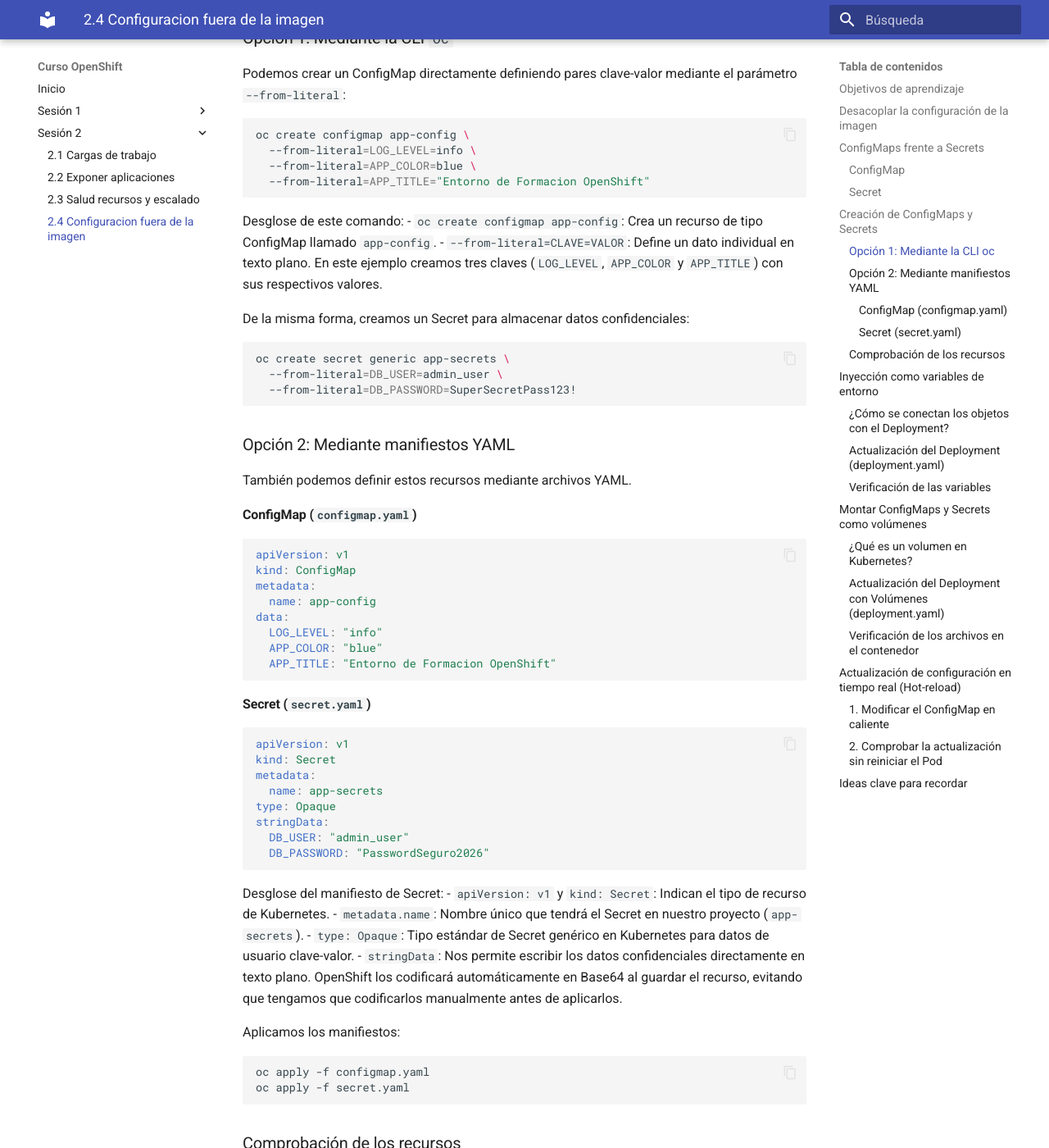
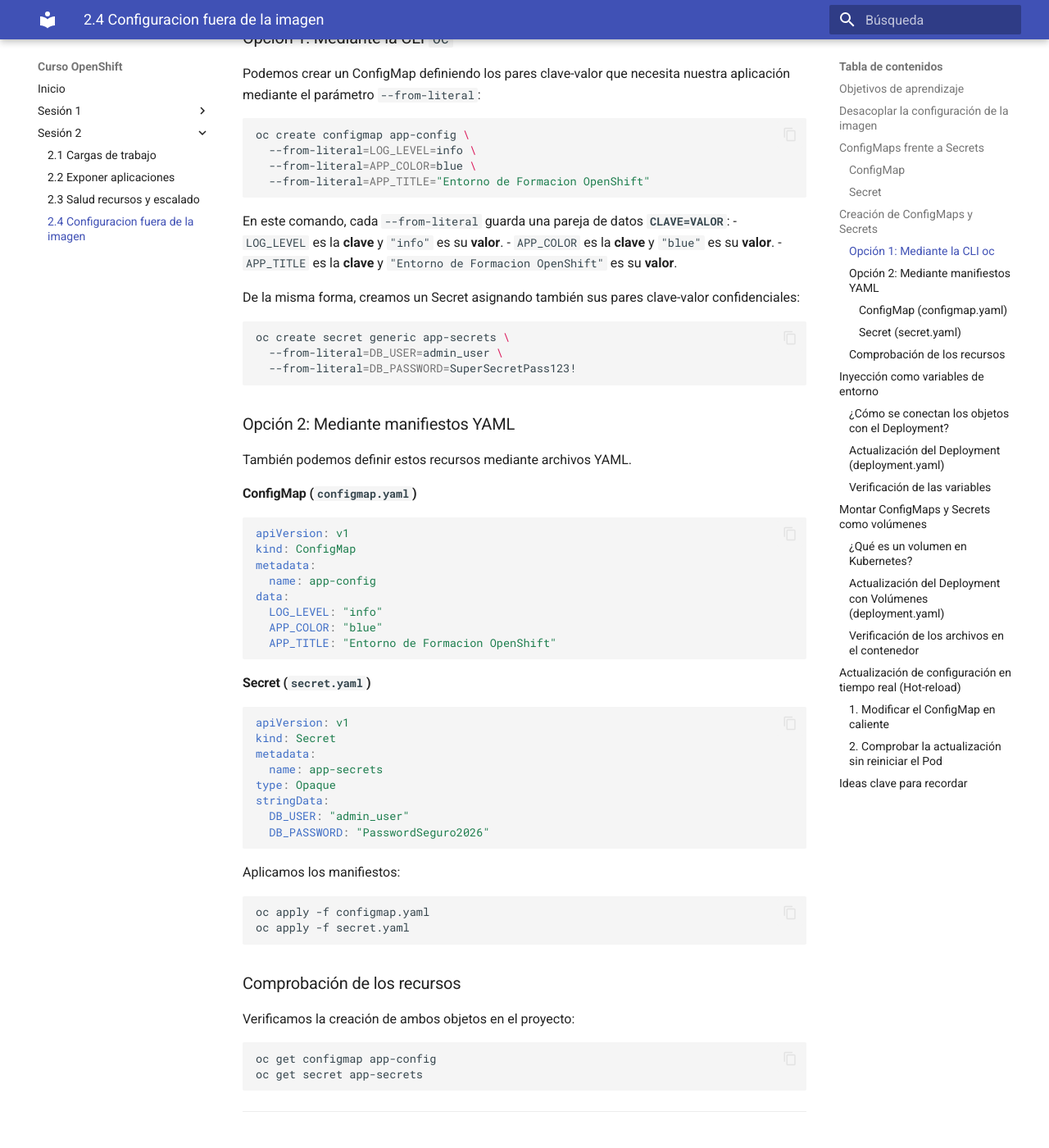
Before and after one commit to ieftraining/curso-openshift, an MkDocs documentation site: the page built from docs/sesion2/2.4 Configuracion fuera de la imagen.md, in a window 1280 px wide and 1400 px high, scrolled down 2706 px. Shown: the whole window at 82% size. Built offline with MkDocs 1.6.1 and Material for MkDocs 9.7.7, drawn with Linux system fonts in a browser that asks for light colours.

Commit message:
Add files via upload

````diff
--- a/docs/sesion2/2.4 Configuracion fuera de la imagen.md
+++ b/docs/sesion2/2.4 Configuracion fuera de la imagen.md
@@ -90,7 +90,7 @@
 
 ### Opción 1: Mediante la CLI `oc`
 
-Podemos crear un ConfigMap directamente definiendo pares clave-valor mediante el parámetro `--from-literal`:
+Podemos crear un ConfigMap definiendo los pares clave-valor que necesita nuestra aplicación mediante el parámetro `--from-literal`:
 
 ```bash
 oc create configmap app-config \
@@ -99,11 +99,12 @@
   --from-literal=APP_TITLE="Entorno de Formacion OpenShift"
 ```
 
-Desglose de este comando:
-- `oc create configmap app-config`: Crea un recurso de tipo ConfigMap llamado `app-config`.
-- `--from-literal=CLAVE=VALOR`: Define un dato individual en texto plano. En este ejemplo creamos tres claves (`LOG_LEVEL`, `APP_COLOR` y `APP_TITLE`) con sus respectivos valores.
+En este comando, cada `--from-literal` guarda una pareja de datos **`CLAVE=VALOR`**:
+- `LOG_LEVEL` es la **clave** y `"info"` es su **valor**.
+- `APP_COLOR` es la **clave** y `"blue"` es su **valor**.
+- `APP_TITLE` es la **clave** y `"Entorno de Formacion OpenShift"` es su **valor**.
 
-De la misma forma, creamos un Secret para almacenar datos confidenciales:
+De la misma forma, creamos un Secret asignando también sus pares clave-valor confidenciales:
 
 ```bash
 oc create secret generic app-secrets \
@@ -140,12 +141,6 @@
   DB_USER: "admin_user"
   DB_PASSWORD: "PasswordSeguro2026"
 ```
-
-Desglose del manifiesto de Secret:
-- `apiVersion: v1` y `kind: Secret`: Indican el tipo de recurso de Kubernetes.
-- `metadata.name`: Nombre único que tendrá el Secret en nuestro proyecto (`app-secrets`).
-- `type: Opaque`: Tipo estándar de Secret genérico en Kubernetes para datos de usuario clave-valor.
-- `stringData`: Nos permite escribir los datos confidenciales directamente en texto plano. OpenShift los codificará automáticamente en Base64 al guardar el recurso, evitando que tengamos que codificarlos manualmente antes de aplicarlos.
 
 Aplicamos los manifiestos:
 
@@ -285,8 +280,17 @@
 
 ```mermaid
 flowchart LR
-    CM[ConfigMap / Secret en el clúster] -->|1. Definido en spec.volumes| V[Volumen virtual en el Pod]
-    V -->|2. Asignado en volumeMounts| FS[Directorio /etc/config en el contenedor]
+    subgraph Clúster
+        CM[ConfigMap / Secret]
+    end
+
+    subgraph Pod
+        V[Volumen virtual]
+        FS[Directorio /etc/config]
+    end
+
+    CM -->|1. Definido en spec.volumes| V
+    V -->|2. Asignado en volumeMounts| FS
 ```
 
 ### Actualización del Deployment con Volúmenes (`deployment.yaml`)
````
